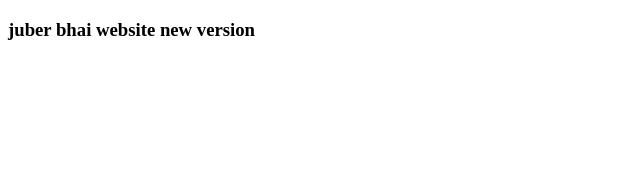
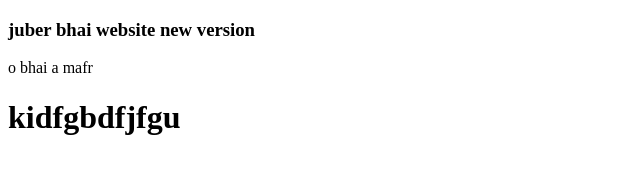
Before and after one commit to juberahmed1/my-frist-repo, a plain HTML site: page index.html in a window 1280 px wide. Shown: the whole page, without its empty margins (0-640 px from the left). Drawn offline with Linux system fonts and the light colour scheme.

Commit message:
addead header

```diff
--- a/index.html
+++ b/index.html
@@ -8,5 +8,7 @@
 </head>
 <body>
     <h3>juber bhai website new version</h3>
+    <p>o bhai a mafr</p>
+    <h1>kidfgbdfjfgu</h1>
 </body>
 </html>
```
